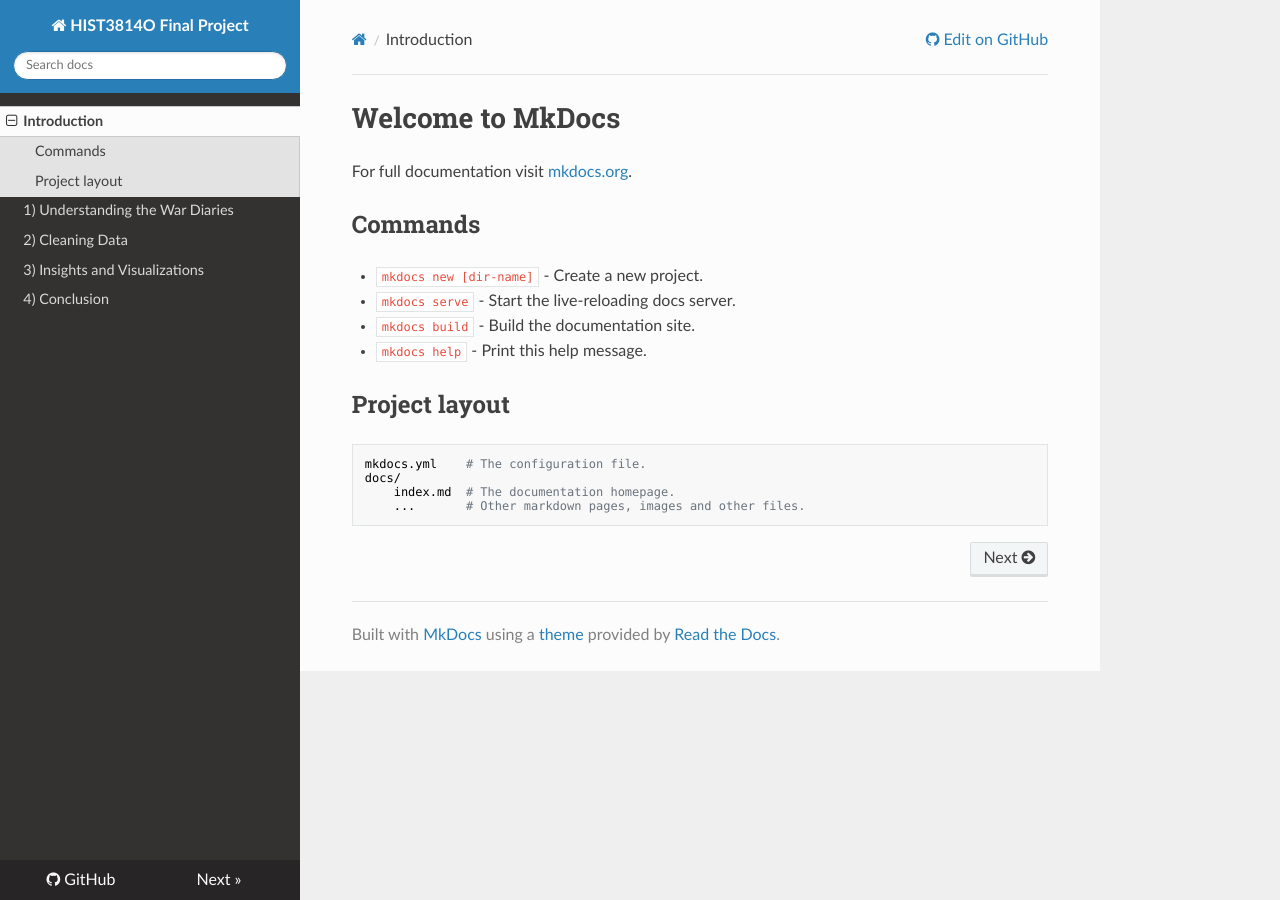
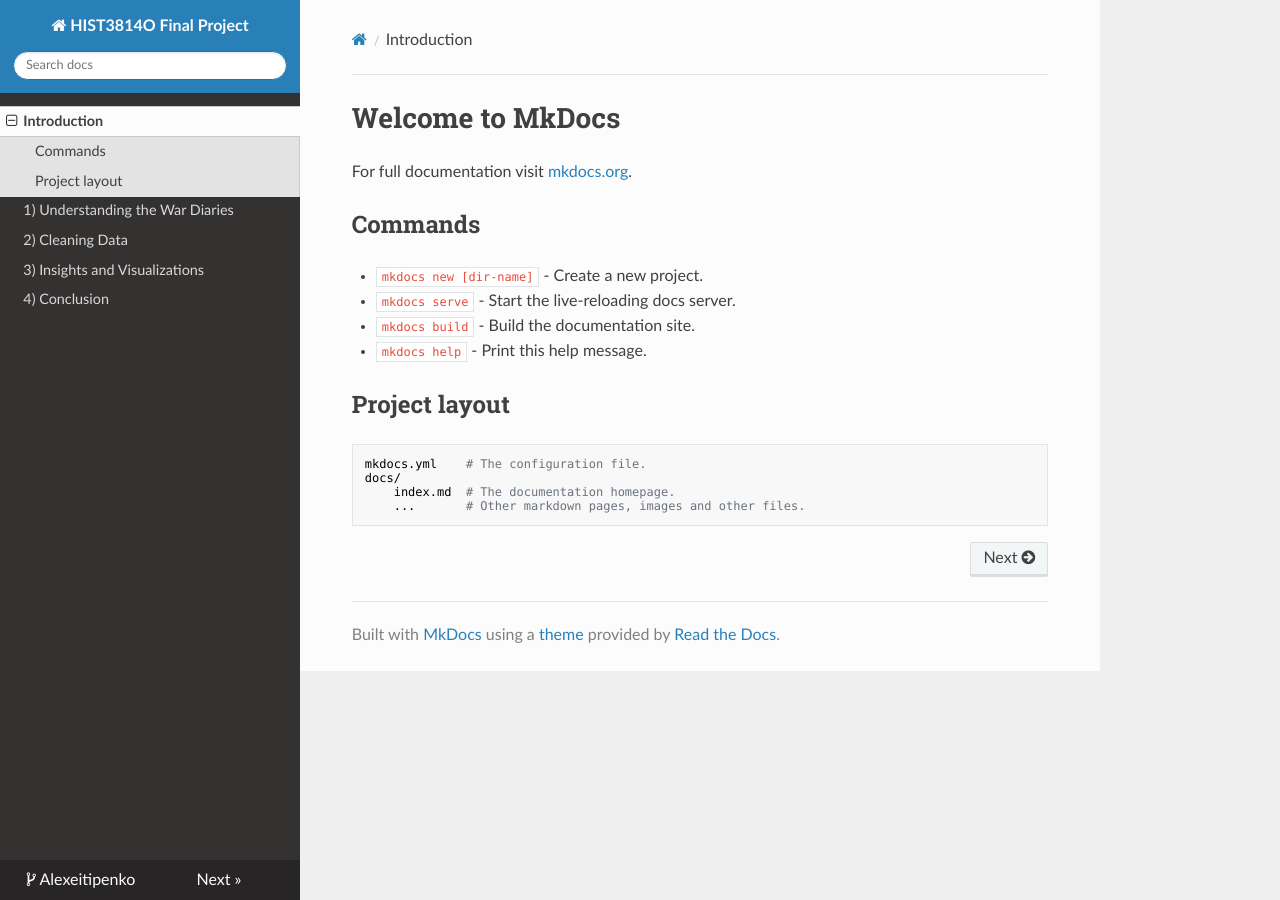
Before and after one commit to AlexeiTipenko/HIST3814ProjectWebsite, an MkDocs documentation site: the page built from docs/index.md, in a window 1280 px wide. Built offline with MkDocs 1.6.1, drawn with Linux system fonts in a browser that asks for light colours; nearby versions of some CDN libraries; old or Windows-style settings are respelled for this version of MkDocs; some of the changed lines change nothing that is shown.

Commit message:
minor change

```diff
--- a/mkdocs.yml
+++ b/mkdocs.yml
@@ -1,7 +1,7 @@
 site_name: HIST3814O Final Project
 theme: readthedocs
 site_author: Alexei Tipenko
-repo_url: https://github.com/AlexeiTipenko/HIST3814ProjectWebsite/tree/master/docs
+repo_url: https://alexeitipenko.github.io/HIST3814ProjectWebsite/
 
 pages:
     - Introduction: 'index.md'
```
